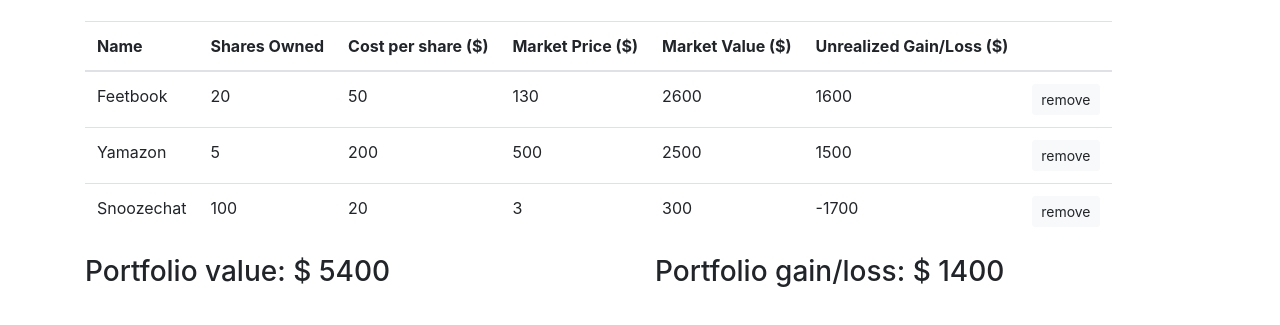
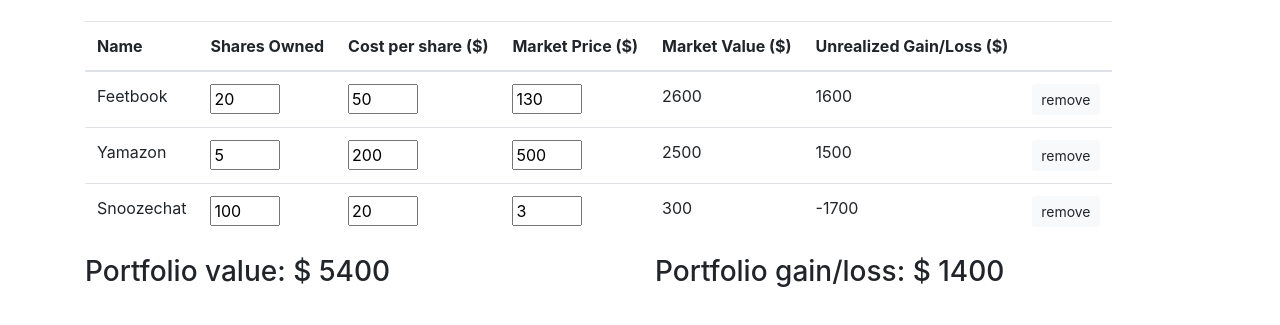
Before and after one commit to MBatoon1996/DOMStock, a plain HTML site: page index.html in a window 1280 px wide. Shown: the part 99-424 px from the top of the page. Drawn offline with nearby package versions, Linux system fonts and the light colour scheme.

Commit message:
added functional input

```diff
--- a/index.html
+++ b/index.html
@@ -29,27 +29,27 @@
                         <tbody>
                             <tr>
                                 <td class="name">Feetbook</td>
-                                <td class="shares">20</td>
-                                <td class="cost">50</td>
-                                <td class="marketPrice">130</td>
+                                <td class="shares"><input type="number" value="20"/></td>
+                                <td class="cost"><input type="number" value="50"/></td>
+                                <td class="marketPrice"><input type="number" value="130"/></td>
                                 <td class="marketValue"></td>
                                 <td class="profit"></td>
                                 <td><button class="btn btn-light btn-sm remove">remove</button></td>
                             </tr>
                             <tr>
                                 <td class="name">Yamazon</td>
-                                <td class="shares">5</td>
-                                <td class="cost">200</td>
-                                <td class="marketPrice">500</td>
+                                <td class="shares"><input type="number" value="5"/></td>
+                                <td class="cost"><input type="number" value="200"/></td>
+                                <td class="marketPrice"><input type="number" value="500"></td>
                                 <td class="marketValue"></td>
                                 <td class="profit"></td>
                                 <td><button class="btn btn-light btn-sm remove">remove</button></td>
                             </tr>
                             <tr>
                                 <td class="name">Snoozechat</td>
-                                <td class="shares">100</td>
-                                <td class="cost">20</td>
-                                <td class="marketPrice">3</td>
+                                <td class="shares"><input type="number" value="100"/></td>
+                                <td class="cost"><input type="number" value="20"/></td>
+                                <td class="marketPrice"><input type="number" value="3"/></td>
                                 <td class="marketValue"></td>
                                 <td class="profit"></td>
                                 <td><button class="btn btn-light btn-sm remove">remove</button></td>
--- a/script.js
+++ b/script.js
@@ -1,6 +1,6 @@
 var updateMarketValue = function(ele){
-    var sharesOwned = parseFloat($(ele).children('.shares').text());
-    var marketPrice = parseFloat($(ele).children('.marketPrice').text());
+    var sharesOwned = parseFloat($(ele).find('.shares input').val());
+    var marketPrice = parseFloat($(ele).find('.marketPrice input').val());
 
     // market value is shares * market price per share
     var marketValue = sharesOwned * marketPrice;
@@ -10,8 +10,8 @@ var updateMarketValue = function(ele){
 }
 
 var updateUnrealizedProfit = function(ele, marketValue){
-    var sharesOwned = parseFloat($(ele).children('.shares').text());
-    var costPerShare = parseFloat($(ele).children('.cost').text());
+    var sharesOwned = parseFloat($(ele).find('.shares input').val());
+    var costPerShare = parseFloat($(ele).find('.cost input').val());
     var costOfPurchase = sharesOwned * costPerShare;
 
     // unrealized profit is market value minus cost of purchase
--- a/styles.css
+++ b/styles.css
@@ -0,0 +1,3 @@
+input {
+    width: 70px;
+}
```
